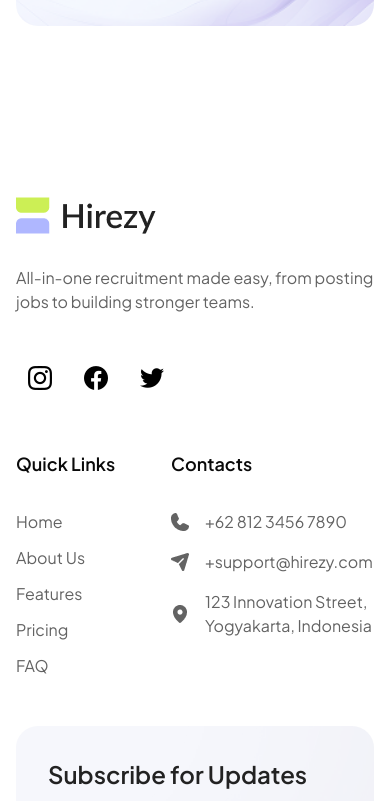
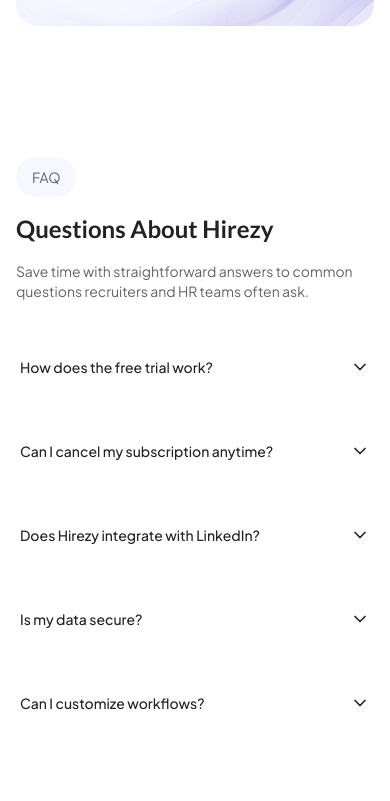
Before and after one commit to Bernardowert/project-hirezy, a Next.js app: page /contact in a window 390 px wide. Shown: the part 2441-3242 px from the top of the page. Built offline with nearby package versions, Linux system fonts and the light colour scheme.

Commit message:
criação da section Faq na pagina contatos, criando responsivo.

```diff
--- /dev/null
+++ b/app/components/sections/contact/faqContact/index.tsx
@@ -0,0 +1,20 @@
+import { AccordionFAQ } from "@/app/components/accordionFAQ";
+import { ContainerGRID } from "@/app/components/containerGRID";
+import { TitleSection } from "@/app/components/titleSection";
+
+export function SectionFaqContact(){
+    return(
+        <section className="py-10 laptop:py-32">
+            <ContainerGRID>
+                  <TitleSection
+                  subtitle="FAQ"
+                   title="Questions About Hirezy"
+                   description="Save time with straightforward answers to common questions recruiters and HR teams often ask."
+                   className="mb-8 laptop:mb-14"
+                  />
+
+                  <AccordionFAQ/>
+            </ContainerGRID>
+        </section>
+    )
+}
--- a/app/contact/page.tsx
+++ b/app/contact/page.tsx
@@ -1,3 +1,4 @@
+import { SectionFaqContact } from "../components/sections/contact/faqContact";
 import { SectionHeroContact } from "../components/sections/contact/heroContact";
 import { SectionMap } from "../components/sections/contact/map";
 import { SectionTouch } from "../components/sections/contact/touch";
@@ -8,6 +9,7 @@
          <SectionHeroContact/>
          <SectionTouch/>
          <SectionMap/>
+         <SectionFaqContact/>
         </>
     )
 }
```
